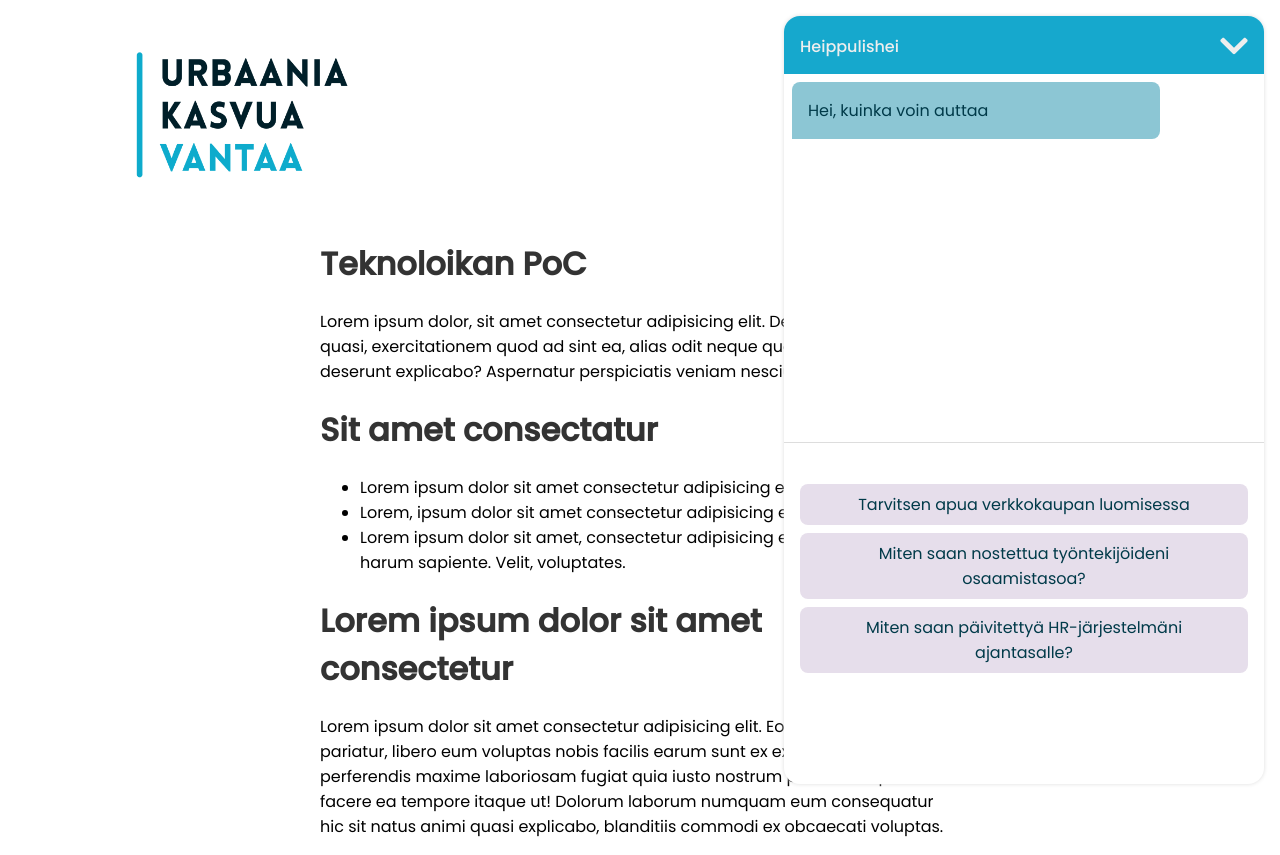
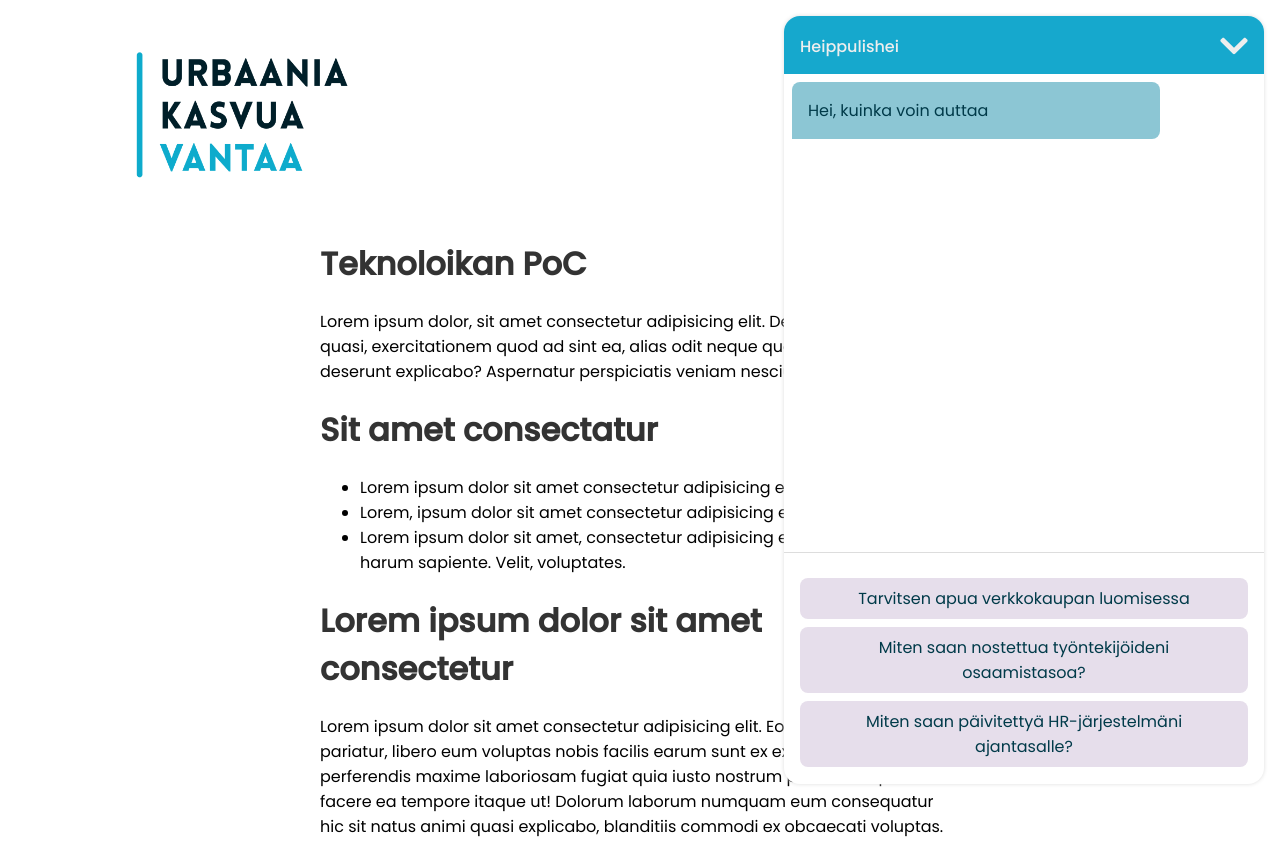
Before and after one commit to mitahantahankintunkis/teknoloikka, a Vue app: page / in a window 1280 px wide. Built offline with nearby package versions, Linux system fonts and the light colour scheme.

Commit message:
Fix sizing

```diff
--- a/src/components/ChatControls.vue
+++ b/src/components/ChatControls.vue
@@ -25,7 +25,7 @@ const emit = defineEmits([ 'click' ]);
     display: flex;
     flex-direction: column;
     justify-content: center;
-    height: 100%;
+    height: 90%;
     gap: 0.5rem;
     padding: 1rem;
 }
--- a/src/components/ChatWindow.vue
+++ b/src/components/ChatWindow.vue
@@ -138,7 +138,7 @@ function reply(id) {
 }
 
 .chat-messages {
-    height: calc(100vh - 27rem);
+    height: calc(100vh - 19rem);
     overflow-y: auto;
 }
 
```
